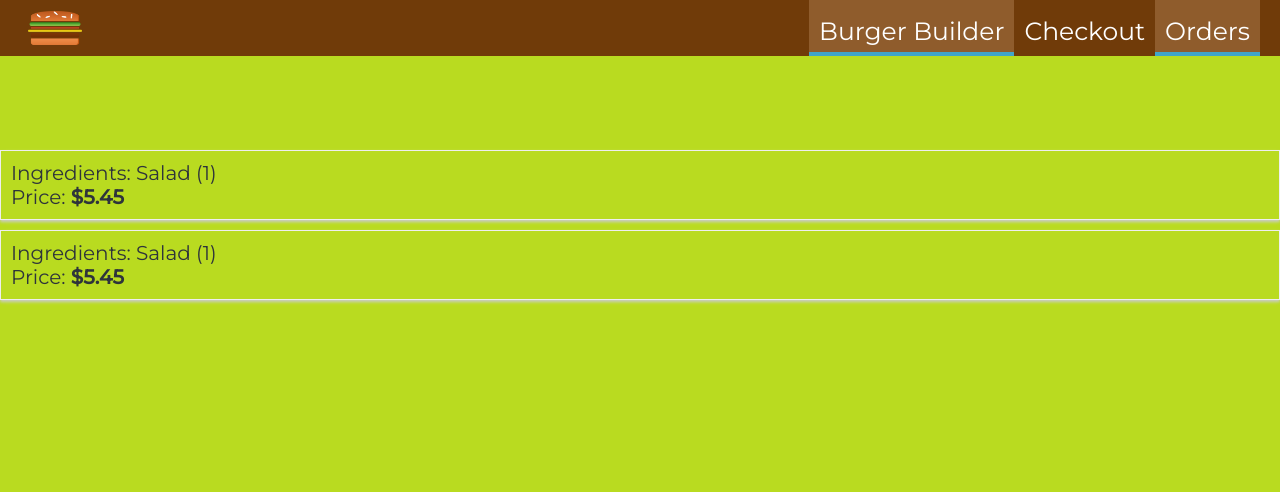
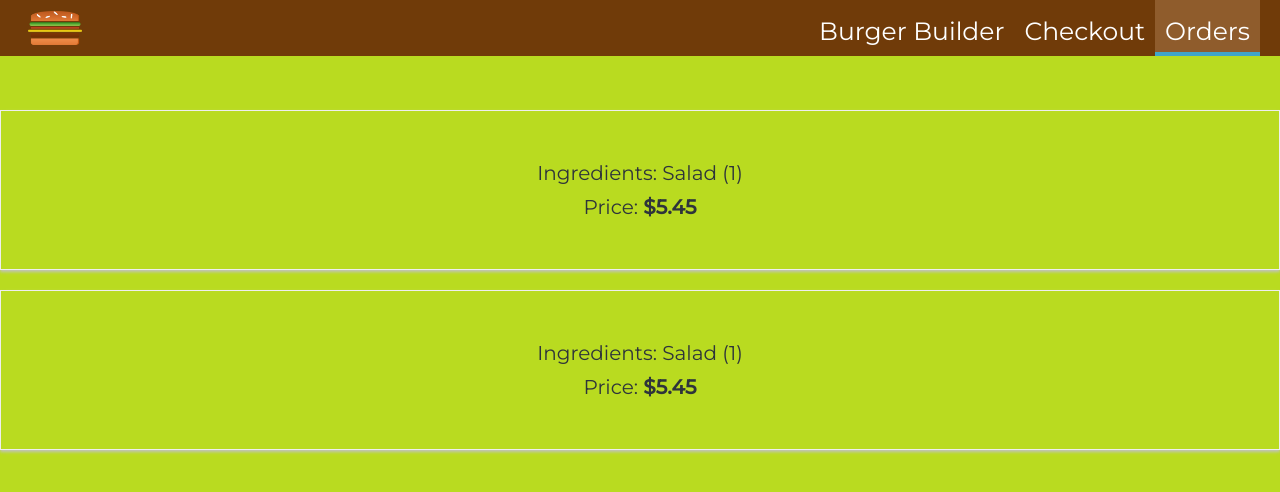
Before and after one commit to diego-c/react-complete-guide, a React app in the folder section-12/: page /orders in a window 1280 px wide. Shown: the top 492 px of the page. Built offline with nearby package versions, Linux system fonts and the light colour scheme.

Commit message:
add navlinks and fix styles

```diff
--- a/section-12/src/components/Navigation/NavigationItems/NavigationItem/NavigationItem.css
+++ b/section-12/src/components/Navigation/NavigationItems/NavigationItem/NavigationItem.css
@@ -13,9 +13,16 @@
 }
 
 .NavigationItem a:hover,
-.NavigationItem a:active
+.NavigationItem a:active,
+.NavigationItem a.active
 {
     color: #40a4c8;
+}
+
+.active {
+    background-color: #8f5c2c;
+    border-bottom: .4rem solid #40a4c8;
+    color: white;
 }
 
 @media (min-width: 500px) {
@@ -34,7 +41,8 @@
     }
 
     .NavigationItem a:hover,
-    .NavigationItem a:active
+    .NavigationItem a:active,
+    .NavigationItem a.active
     {
         background-color: #8f5c2c;
         border-bottom: .4rem solid #40a4c8;
--- a/section-12/src/components/Navigation/NavigationItems/NavigationItem/NavigationItem.js
+++ b/section-12/src/components/Navigation/NavigationItems/NavigationItem/NavigationItem.js
@@ -1,19 +1,15 @@
 import React from 'react';
 import classes from './NavigationItem.css'
-import { Route, NavLink } from 'react-router-dom';
+import { NavLink } from 'react-router-dom';
 
 const navigationItem = ({ link, label }) => (
     <li className = { classes.NavigationItem }>
-        <Route path = { link } exact children = { ({ match }) => (
-            <NavLink
-            activeStyle = {{
-                backgroundColor: '#8f5c2c',
-                borderBottom: '.4rem solid #40a4c8',
-                color: 'white' }}
-            to = { link }>
-            { label }
-            </NavLink>
-        )} />
+        <NavLink
+        to={ link }
+        exact
+        activeClassName = { classes.active }
+        >{ label }
+        </NavLink>
     </li>
 );
 
--- a/section-12/src/components/Order/Order.css
+++ b/section-12/src/components/Order/Order.css
@@ -1,8 +1,16 @@
 .Order {
     width: 100%;
     border: .1rem solid #eee;
-    box-shadow: 0 .2rem .3rem #ccc;
-    padding: 1rem;
+    box-shadow: 0 .2rem .3rem #c2c2c2;
+    padding: 4rem;
+    box-sizing: border-box;
+    text-align: center;
+}
+
+.Order:not(:first-child) {
+    margin-top: 2rem;
+}
+
+.Order p {
     margin: 1rem auto;
-    box-sizing: border-box;
 }
--- a/section-12/src/containers/Orders/Orders.css
+++ b/section-12/src/containers/Orders/Orders.css
@@ -0,0 +1,3 @@
+.Orders {
+    margin-top: -4rem;
+}
```
